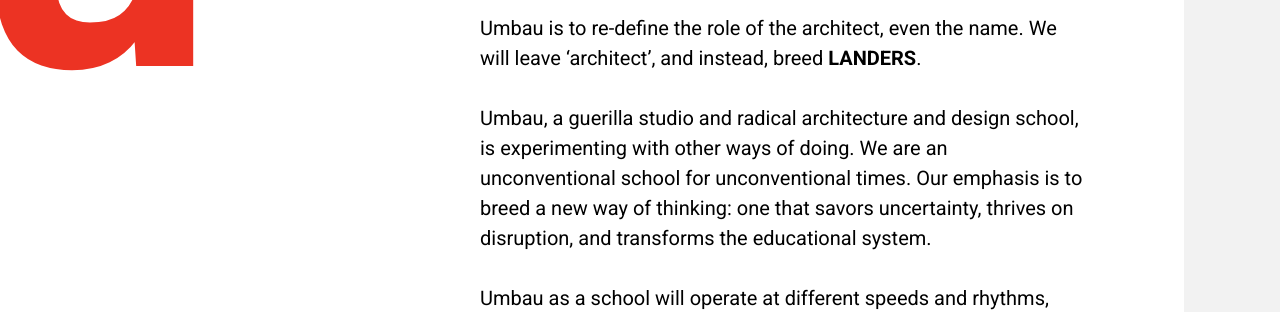
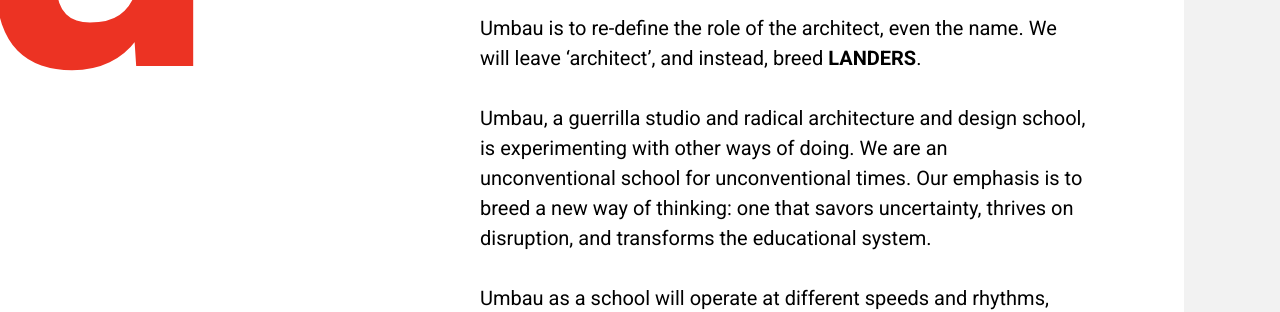
Before and after one commit to umbauschool/umbauschool.github.io, a Jekyll site: the page built from index.md, in a window 1280 px wide and 900 px high, scrolled down 5899 px. Shown: the part 154-466 px from the top of the window. Built offline with Jekyll 4.4.1, drawn with Linux system fonts in a browser that asks for light colours; some of the changed text lies outside the part shown.

Commit message:
Update index.md

```diff
--- a/index.md
+++ b/index.md
@@ -7,7 +7,7 @@
 
 Umbau is an experiment into wonder.
 
-It is a guerilla studio and radical design school working to re-define architecture and learning. We have been operating in Vienna, Austria for 19 years and Kraków, Poland for 4 years. We have discovered ways into transformation and the miraculous.
+It is a guerrilla studio and radical design school working to re-define architecture and learning. We have been operating in Vienna, Austria for 19 years and Kraków, Poland for 4 years. We have discovered ways into transformation and the miraculous.
 
 The Bauhaus started 100 years ago.
 We are after the echo.
@@ -72,7 +72,7 @@
 
 Umbau is to re-define the role of the architect, even the name. We will leave ‘architect’, and instead, breed **LANDERS**.
 
-Umbau, a guerilla studio and radical architecture and design school, is experimenting with other ways of doing. We are an unconventional school for unconventional times. Our emphasis is to breed a new way of thinking: one that savors uncertainty, thrives on disruption, and transforms the educational system.
+Umbau, a guerrilla studio and radical architecture and design school, is experimenting with other ways of doing. We are an unconventional school for unconventional times. Our emphasis is to breed a new way of thinking: one that savors uncertainty, thrives on disruption, and transforms the educational system.
 
 Umbau as a school will operate at different speeds and rhythms, both long and short. We investigate a range of disciplines through the creative process. Umbau survives on collaboration to implement new solutions, produce transformation.
 
```
